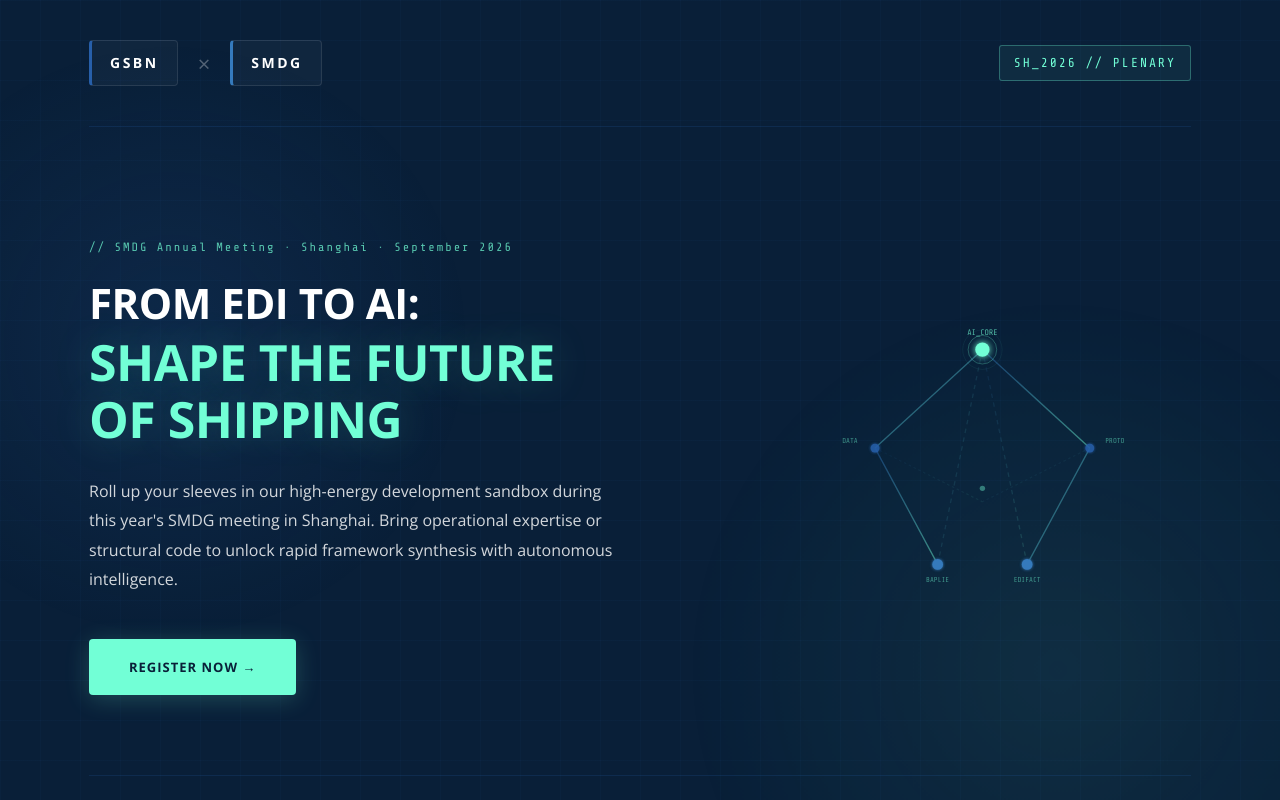
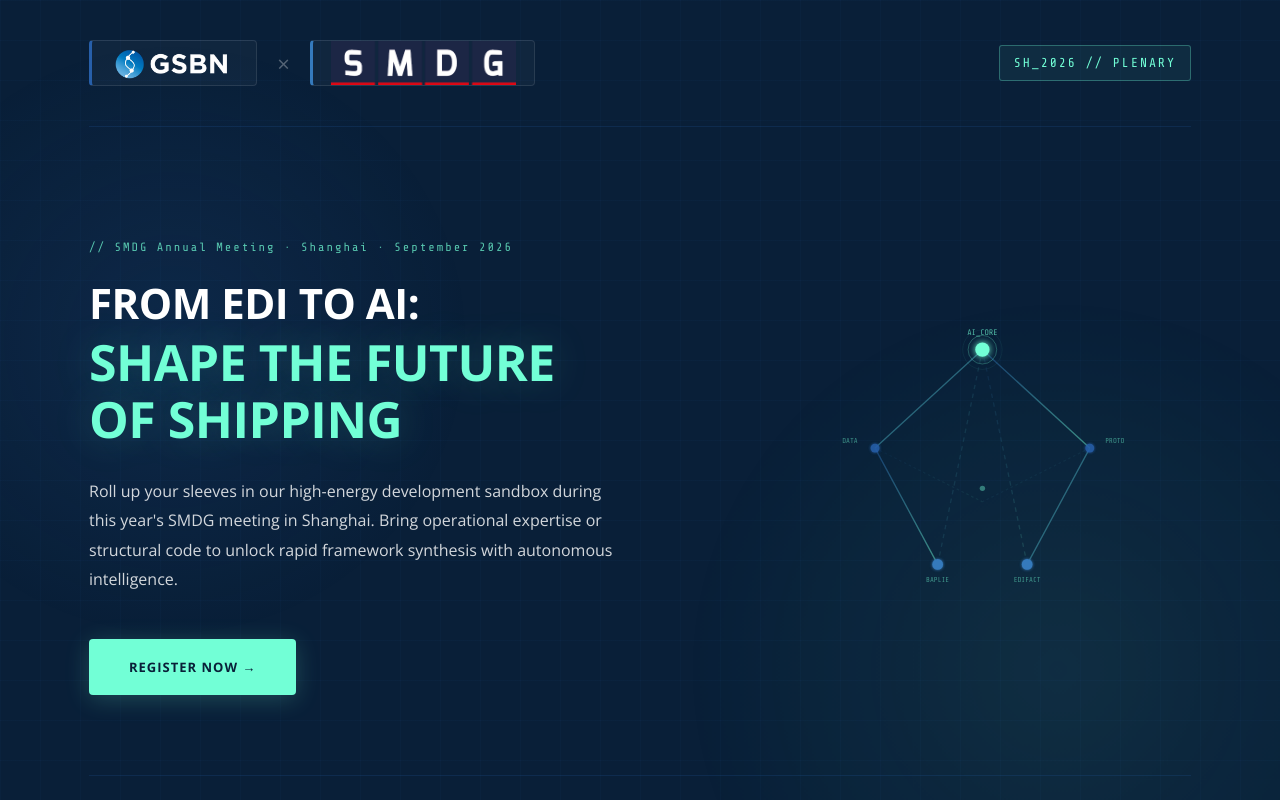
Before and after one commit to gsbn-trade/2026_09_hackathon, a plain HTML site: page index.html in a window 1280 px wide. Shown: the top 800 px of the page. Drawn offline with nearby package versions, Linux system fonts and the light colour scheme.

Commit message:
Add GSBN and SMDG logos

```diff
--- a/index.html
+++ b/index.html
@@ -20,9 +20,13 @@
         <!-- HEADER -->
         <header class="site-header">
             <div class="brand-partnership">
-                <div class="logo-badge logo-badge--gsbn">GSBN</div>
+                <div class="logo-badge logo-badge--gsbn">
+                    <img src="static/gsbn-logo.png" alt="GSBN Logo" class="partner-logo">
+                </div>
                 <span class="brand-separator">×</span>
-                <div class="logo-badge logo-badge--smdg">SMDG</div>
+                <div class="logo-badge logo-badge--smdg">
+                    <img src="static/smdg-logo.png" alt="SMDG Logo" class="partner-logo">
+                </div>
             </div>
             <div class="tech-tag">SH_2026 // PLENARY</div>
         </header>
--- a/styles.css
+++ b/styles.css
@@ -147,6 +147,14 @@
 
 .logo-badge--smdg {
     border-left: 3px solid var(--secondary-blue);
+}
+
+.partner-logo {
+    height: 100%;
+    width: auto;
+    max-width: 100%;
+    object-fit: contain;
+    display: block;
 }
 
 .brand-separator {
```
Also changed, not shown: static/gsbn-logo.png (added), static/smdg-logo.png (added).
